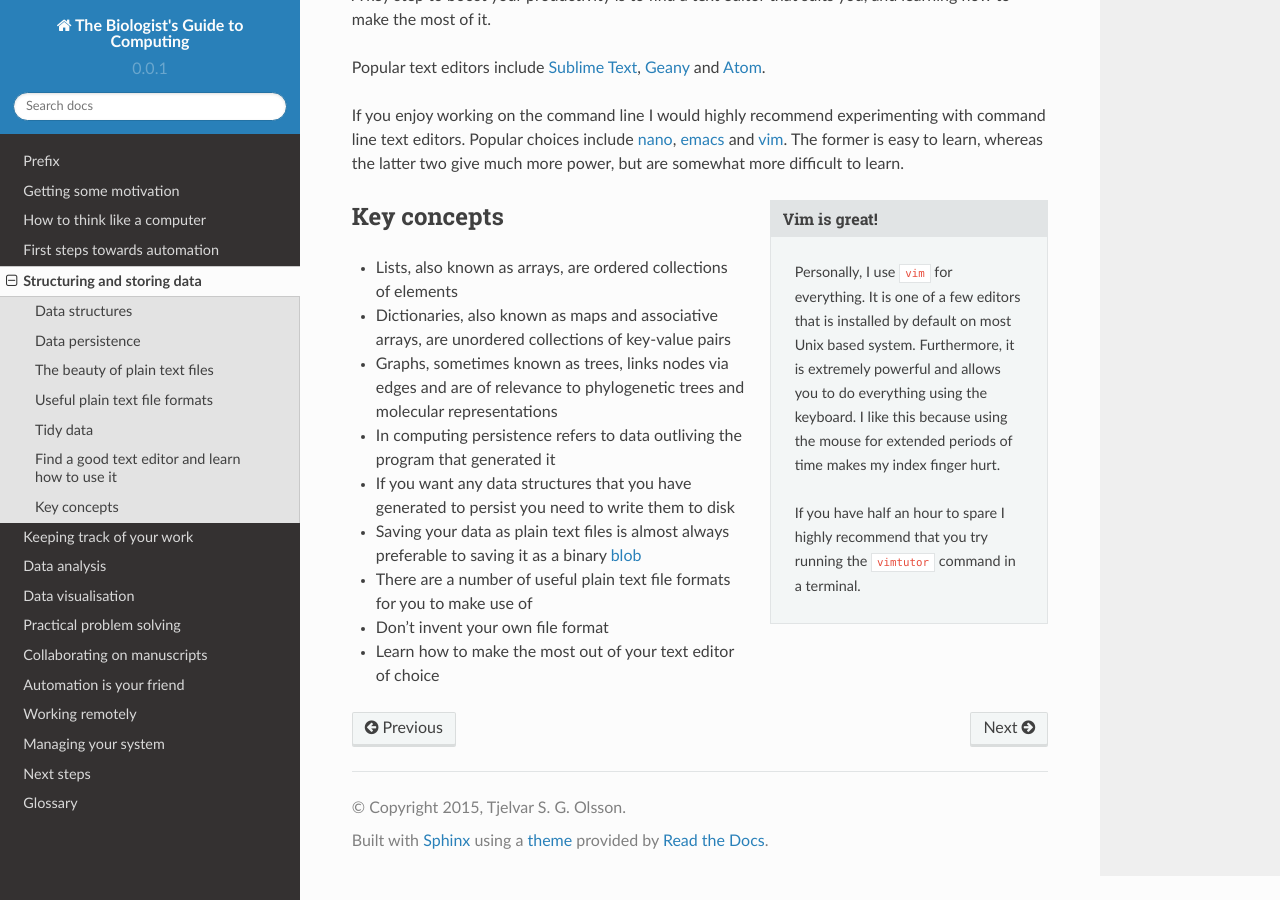
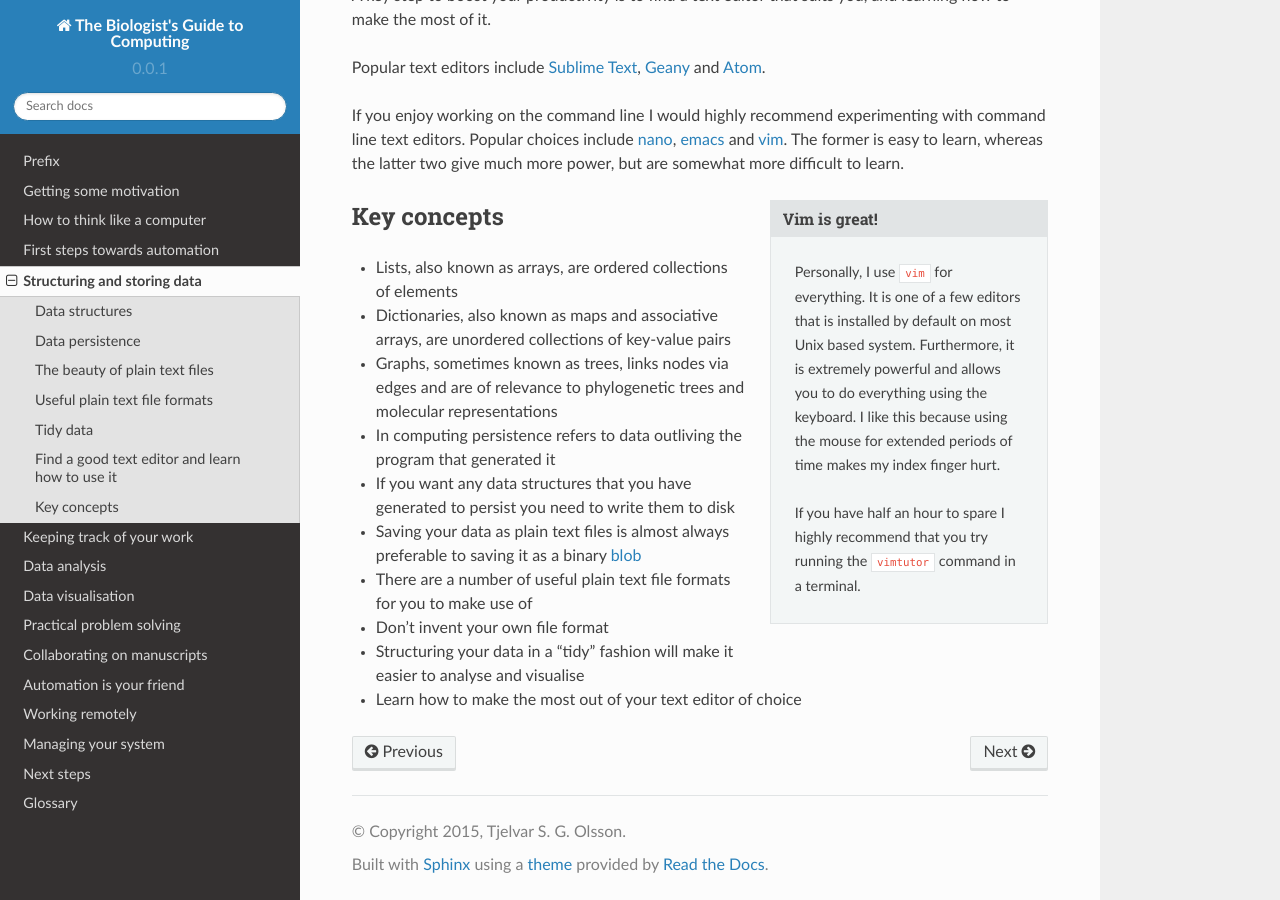
Before and after one commit to tjelvar-olsson/biologists-guide-to-computing, a Sphinx documentation site: the page built from source/structuring-and-storing-data.rst, in a window 1280 px wide and 900 px high, scrolled down 6447 px. Built offline with Sphinx 7.4.7 and the Read the Docs theme 2.0.0, drawn with Linux system fonts in a browser that asks for light colours.

Commit message:
Added tidy data as a key concept bullet point in structuring data chapter

```diff
--- a/source/structuring-and-storing-data.rst
+++ b/source/structuring-and-storing-data.rst
@@ -385,4 +385,6 @@ Key concepts
   as a binary :term:`blob`
 - There are a number of useful plain text file formats for you to make use of
 - Don't invent your own file format
+- Structuring your data in a "tidy" fashion will make it easier to analyse
+  and visualise
 - Learn how to make the most out of your text editor of choice
```
